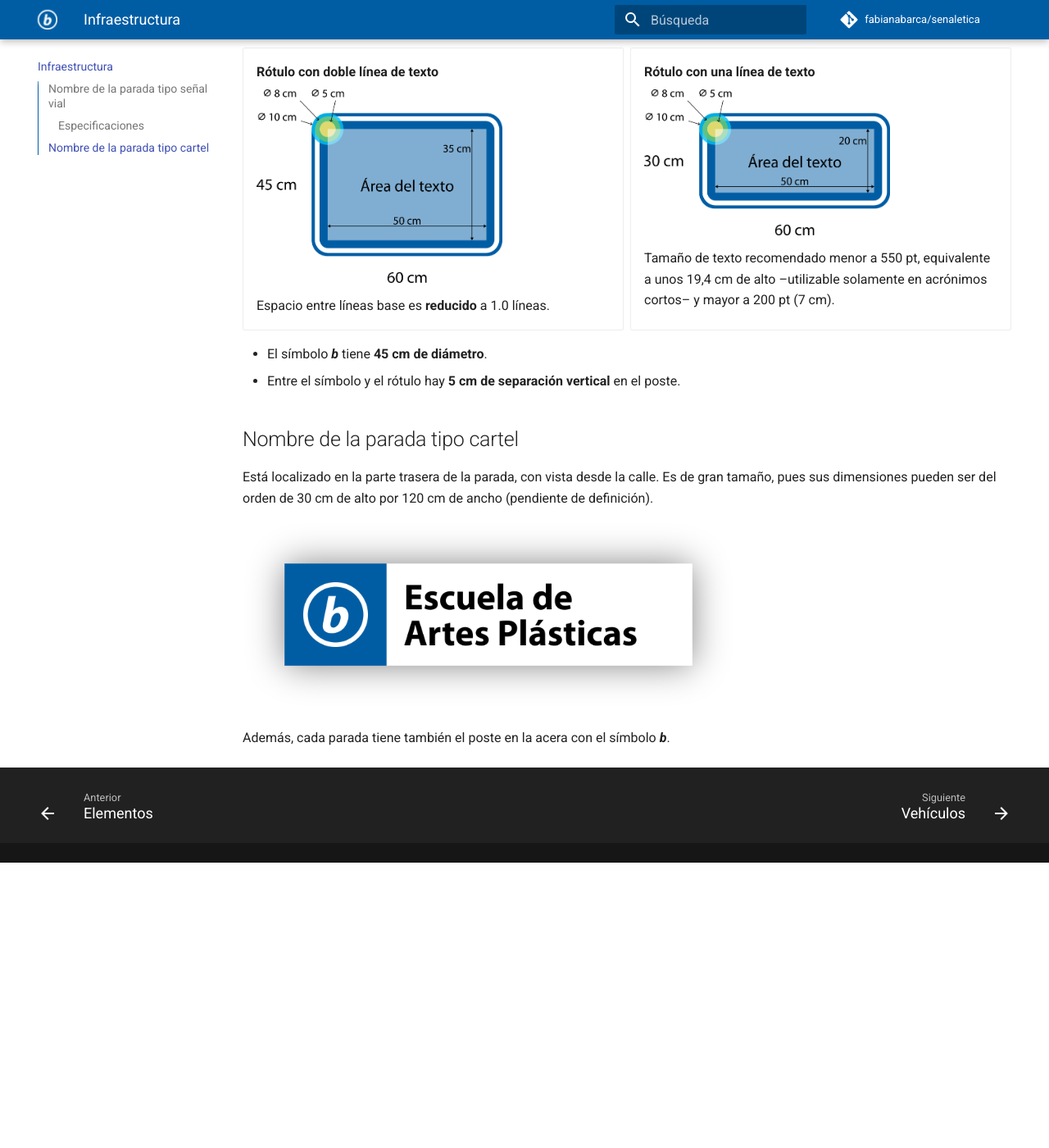
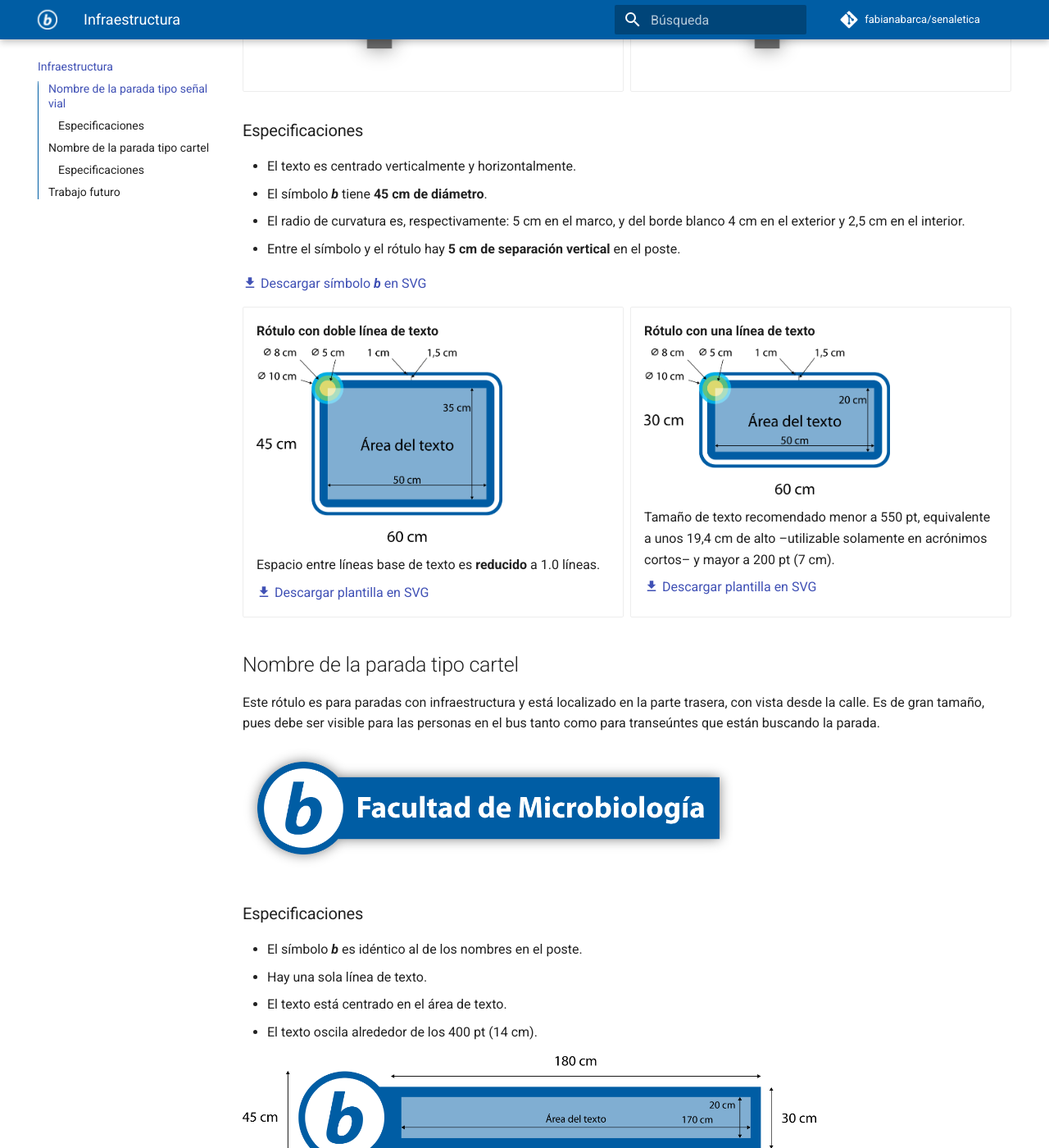
Before and after one commit to fabianabarca/senaletica, an MkDocs documentation site: the page built from docs/infraestructura.md, in a window 1280 px wide and 1400 px high, scrolled down 1416 px. Shown: the whole window at 82% size. Built offline with MkDocs 1.6.1 and Material for MkDocs 9.7.7, drawn with Linux system fonts in a browser that asks for light colours; comment, search, counter and statistics services are not loaded; before the commit the page ends 2468 px from its top, so only the background shows below that; some of the changed text lies outside the part shown.

Commit message:
Propuesta del rótulo horizontal tipo cartel, y revisión general de infraestructura (incluyendo trabajo futuro)

```diff
--- a/docs/infraestructura.md
+++ b/docs/infraestructura.md
@@ -2,21 +2,25 @@
 
 Actualmente hay dos tipos de paradas en el servicio:
 
-- **Con infraestructura**: un parabús con techo, iluminación y demás.
-- **Sin infraestructura**: solamente un poste con la indicación en la acera.
+- **Con infraestructura**: un parabús con techo, iluminación, asientos y demás.
+- **Sin infraestructura**: solamente un poste con la indicación de parada en la acera.
 
-Esta primera propuesta diseña una señalización para indicar **el nombre de la parada de bus**, un elemento esencial para utilizar el servicio.
+Esta propuesta diseña una señalización para indicar **el nombre de la parada de bus**, un elemento esencial para utilizar el servicio. Cada parada tiene dos elementos:
 
-En esencia, cada parada tiene dos elementos: **el *b***, como un rótulo circular, y el nombre de la parada, cuya diseño varía según el tipo de parada. Hacemos aquí la propuesta para dos tipos de rótulos:
+- El símbolo ***b***, como un rótulo circular.
+- El nombre de la parada, cuyo diseño varía según el tipo.
 
-- **Tipo cartel**: para paradas con infraestructura.
-- **Tipo señal vial**: para paradas sin infraestructura.
+Hacemos aquí la propuesta para dos tipos de rótulos:
+
+- **Tipo cartel**: específicamente para paradas con infraestructura.
+- **Tipo señal vial**: para todas las paradas, con o sin infraestructura.
+
+!!! tip "Redundancia en la señalización"
+    Los nombres de las paradas son información **relevante** para el servicio y las personas usuarias, y por tanto puede o debe ser redundante. Por ejemplo, esta propuesta sugiere ambos tipos de rótulos instalados en las paradas donde sea posible.
 
 ## Nombre de la parada tipo señal vial
 
 Está localizado en un poste en la acera. Tiene el símbolo ***b*** y el nombre de la parada.
-
-
 
 <div class="grid cards" markdown>
 
@@ -36,7 +40,12 @@ Está localizado en un poste en la acera. Tiene el símbolo ***b*** y el nombre
 
 ### Especificaciones
 
-El texto es centrado verticalmente y horizontalmente.
+- El texto es centrado verticalmente y horizontalmente.
+- El símbolo ***b*** tiene **45 cm de diámetro**.
+- El radio de curvatura es, respectivamente: 5 cm en el marco, y del borde blanco 4 cm en el exterior y 2,5 cm en el interior.
+- Entre el símbolo y el rótulo hay **5 cm de separación vertical** en el poste.
+
+[:material-download: Descargar símbolo ***b*** en SVG](./assets/svg/b_azul.svg)
 
 <div class="grid cards" markdown>
 
@@ -44,7 +53,9 @@ El texto es centrado verticalmente y horizontalmente.
 
     <img src="../assets/png/rotulo_vertical_doble_grilla.png" width="300px" alt="Rótulo vertical parada Artes Plásticas"/>
 
-    Espacio entre líneas base es **reducido** a 1.0 líneas.
+    Espacio entre líneas base de texto es **reducido** a 1.0 líneas.
+
+    [:material-download: Descargar plantilla en SVG](./assets/svg/rotulo_vertical_doble_grilla.svg)
 
 -   **Rótulo con una línea de texto**
 
@@ -52,15 +63,29 @@ El texto es centrado verticalmente y horizontalmente.
 
     Tamaño de texto recomendado menor a 550 pt, equivalente a unos 19,4 cm de alto –utilizable solamente en acrónimos cortos– y mayor a 200 pt (7 cm).
 
+    [:material-download: Descargar plantilla en SVG](./assets/svg/rotulo_vertical_simple_grilla.svg)
+
 </div>
-
-- El símbolo ***b*** tiene **45 cm de diámetro**.
-- Entre el símbolo y el rótulo hay **5 cm de separación vertical** en el poste.
 
 ## Nombre de la parada tipo cartel
 
-Está localizado en la parte trasera de la parada, con vista desde la calle. Es de gran tamaño, pues sus dimensiones pueden ser del orden de 30 cm de alto por 120 cm de ancho (pendiente de definición).
+Este rótulo es para paradas con infraestructura y está localizado en la parte trasera, con vista desde la calle. Es de gran tamaño, pues debe ser visible para las personas en el bus tanto como para transeúntes que están buscando la parada.
 
-<img src="../assets/png/parada_horizontal.png" width="600px" alt="Rótulo horizontal parada Escuela de Artes Plásticas"/>
+<img src="../assets/png/parada_horizontal.png" width="600px" alt="Rótulo horizontal parada Facultad de Microbiología"/>
 
-Además, cada parada tiene también el poste en la acera con el símbolo ***b***.
+### Especificaciones
+
+- El símbolo ***b*** es idéntico al de los nombres en el poste.
+- Hay una sola línea de texto.
+- El texto está centrado en el área de texto.
+- El texto oscila alrededor de los 400 pt (14 cm).
+
+<img src="../assets/png/rotulo_horizontal_grilla.png" width="700px" alt="Rótulo horizontal parada Facultad de Microbiología"/>
+
+[:material-download: Descargar plantilla en SVG](./assets/svg/rotulo_horizontal_grilla.svg)
+
+## Trabajo futuro
+
+- **Señalización de rutas**: en su operación actual, el bus tiene dos rutas: L1 y L2. Es necesario indicar cuáles de las paradas corresponden a cuál ruta. No es indispensable colocar esta señalización ahora debido a que la mayoría de paradas son para las dos rutas, y porque esta configuración de operación puede cambiar.
+- **Señalización horizontal**: es posible y deseable hacer señalización horizontal, en las calles o aceras.
+- **Personalización de paradas**: una propuesta de la campaña de comunicación del proyecto es motivar la "personalización" de otros elementos de diseño de la parada, para aprovechar el hecho de que son, en realidad, un abanico de las áreas de la U: educación, artes plásticas, microbiología, ingeniería, ciencias sociales, etc.
```
Also changed, not shown: docs/elementos.md (+18 -14 lines), docs/assets/png/parada.png (deleted), docs/assets/png/parada_horizontal.png, docs/assets/png/parada_vertical.png (deleted), docs/assets/png/rotulo_horizontal_grilla.png (added), docs/assets/png/rotulo_vertical_doble_grilla.png, docs/assets/png/rotulo_vertical_simple_grilla.png, docs/assets/svg/b_azul.svg (added), docs/assets/svg/rotulo_horizontal_grilla.svg (added), docs/assets/svg/rotulo_vertical_doble_grilla.svg (added), docs/assets/svg/rotulo_vertical_simple_grilla.svg (added).
